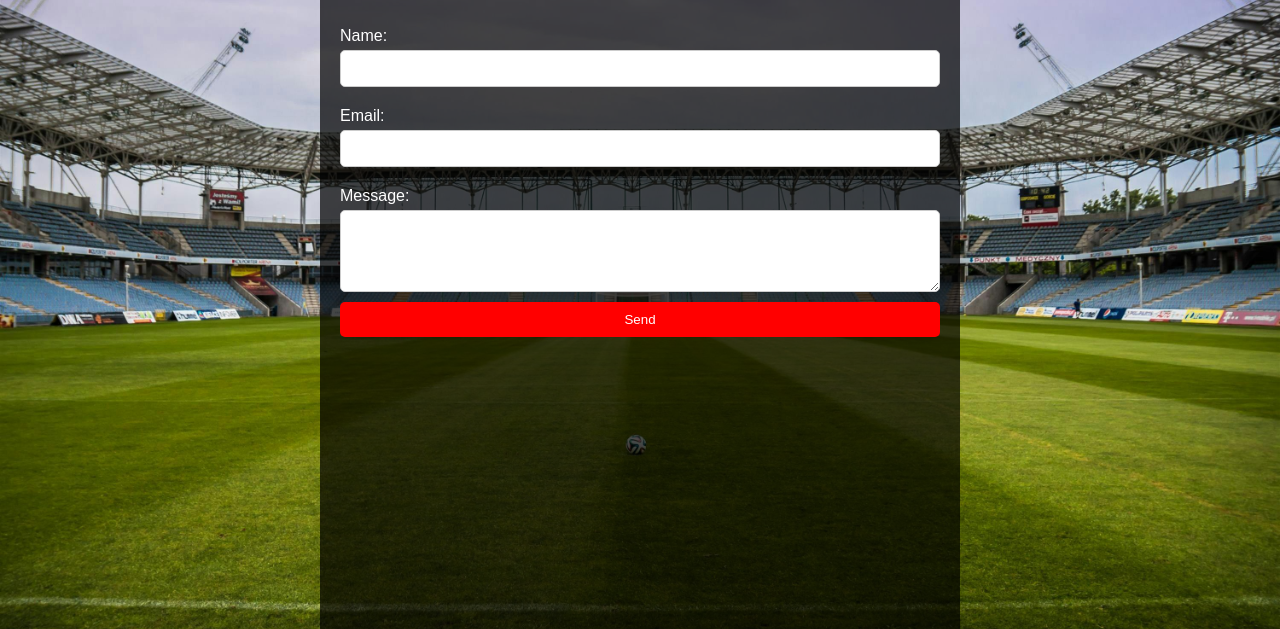
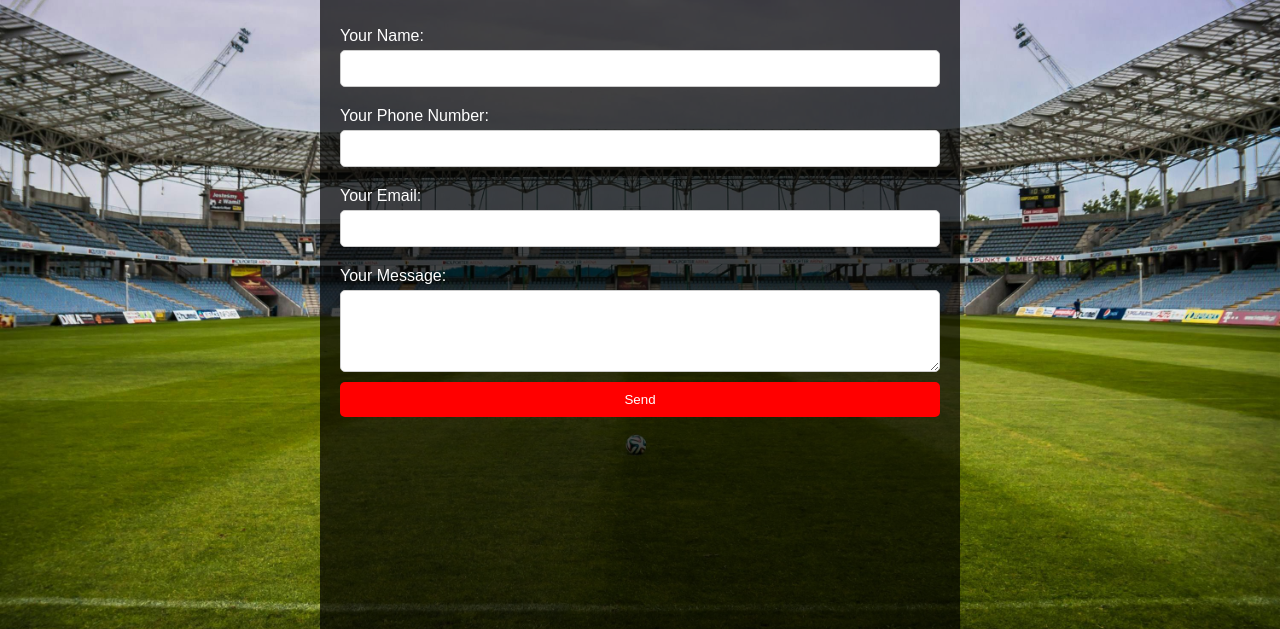
Before and after one commit to SDFCPipalkoti/1, a plain HTML site: page contact.html in a window 1280 px wide. Shown: the part 171-800 px from the top of the page. Drawn offline with Linux system fonts and the light colour scheme.

Commit message:
Update contact.html

```diff
--- a/contact.html
+++ b/contact.html
@@ -20,23 +20,24 @@
                 <li><a href="about.html">About Us</a></li>
                 <li><a href="contact.html">Contact Us</a></li>
                 <li><a href="news.html">News</a></li>
-
             </ul>
         </nav>
-
     </header>
 
     <div class="contact-page">
         <section class="contact-form">
             <h2>Contact Us</h2>
-            <form>
-                <label for="name">Name:</label>
+            <form action="https://formspree.io/f/mzzpoazo" method="POST">
+                <label for="name">Your Name:</label>
                 <input type="text" id="name" name="name" required>
 
-                <label for="email">Email:</label>
+                <label for="phone">Your Phone Number:</label>
+                <input type="tel" id="phone" name="phone" required>
+
+                <label for="email">Your Email:</label>
                 <input type="email" id="email" name="email" required>
 
-                <label for="message">Message:</label>
+                <label for="message">Your Message:</label>
                 <textarea id="message" name="message" rows="4" required></textarea>
 
                 <button type="submit">Send</button>
```
